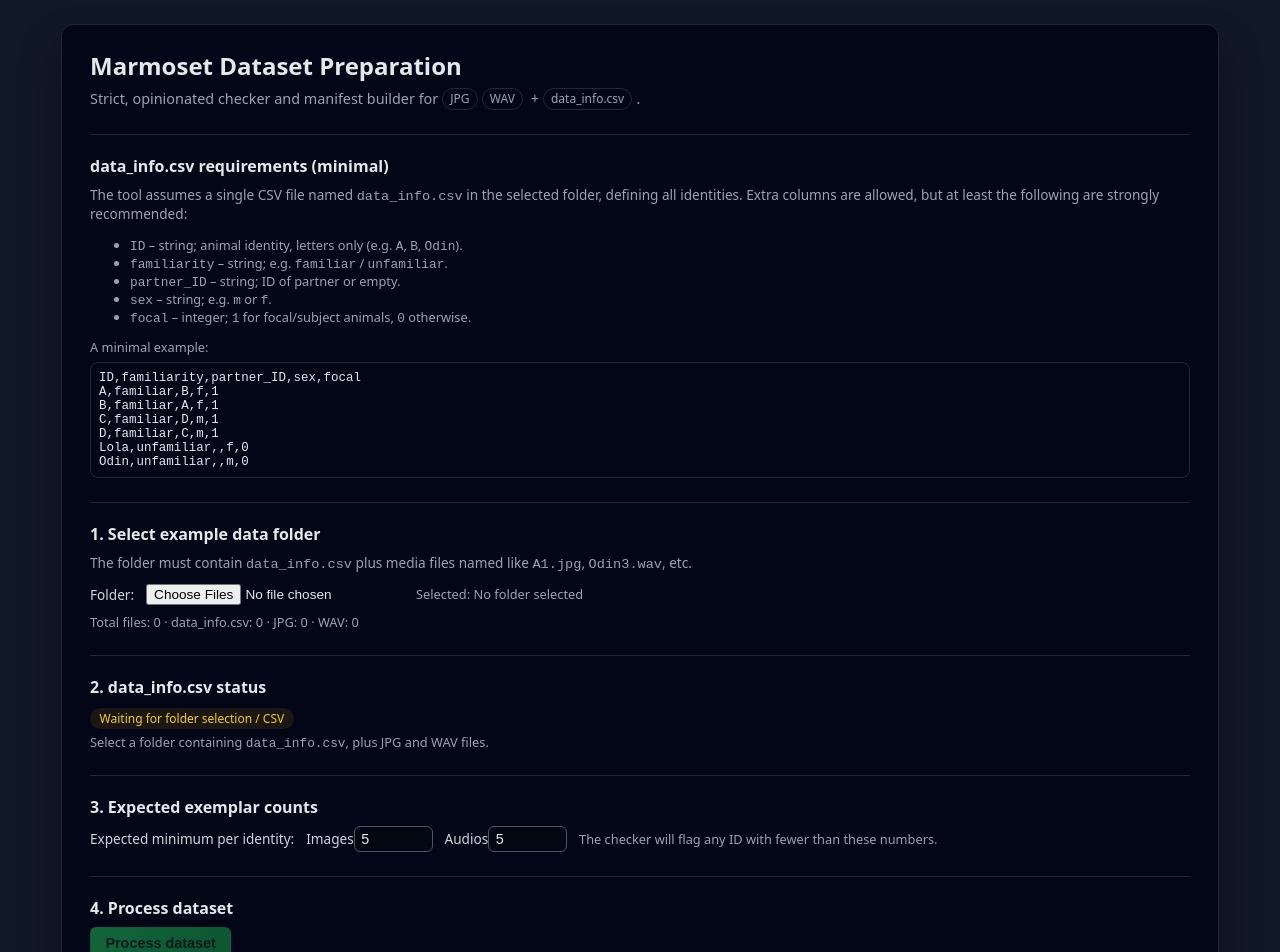
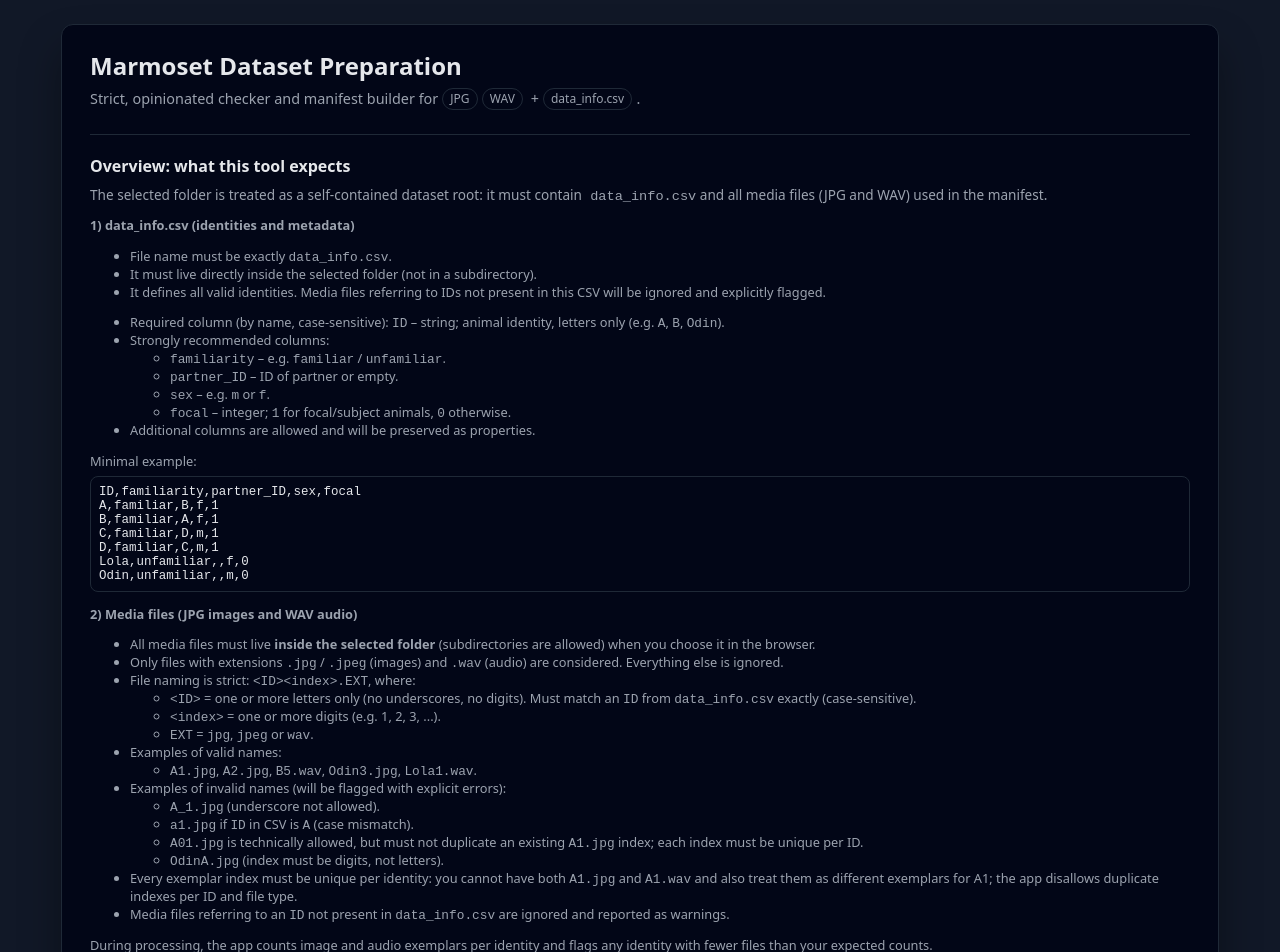
Before and after one commit to darizae/marmoset-dataset-preparation, a React (Vite) app: page / in a window 1280 px wide. Shown: the top 952 px of the page. Built offline with nearby package versions, Linux system fonts and the light colour scheme.

Commit message:
Add in-flow docu

```diff
--- a/src/App.tsx
+++ b/src/App.tsx
@@ -43,7 +43,7 @@ const App: React.FC = () => {
     const [fileErrors, setFileErrors] = useState<FileError[]>([]);
 
     const handleFolderChange = useCallback((files: FileList | null) => {
-        // Full reset of folder-dependent state
+        // Full reset of folder-dependent state when user picks a new folder
         setSelectedFiles([]);
         setFolderLabel('No folder selected');
         setCsvRows(null);
@@ -151,36 +151,57 @@ const App: React.FC = () => {
                     </p>
                 </header>
 
-                {/* NEW: minimal doc for data_info.csv */}
+                {/* Top-level documentation: CSV + media requirements */}
                 <section className="section">
-                    <div className="section-title">data_info.csv requirements (minimal)</div>
+                    <div className="section-title">Overview: what this tool expects</div>
                     <div className="section-subtitle">
-                        The tool assumes a single CSV file named <code>data_info.csv</code> in the selected
-                        folder, defining all identities. Extra columns are allowed, but at least the following
-                        are strongly recommended:
+                        The selected folder is treated as a self-contained dataset root: it must contain
+                        <code> data_info.csv</code> and all media files (JPG and WAV) used in the manifest.
+                    </div>
+
+                    <div className="small-text" style={{ marginTop: '0.4rem', fontWeight: 600 }}>
+                        1) data_info.csv (identities and metadata)
                     </div>
                     <ul className="small-text">
                         <li>
-                            <code>ID</code> – string; animal identity, letters only (e.g. <code>A</code>,{' '}
-                            <code>B</code>, <code>Odin</code>).
+                            File name must be exactly <code>data_info.csv</code>.
                         </li>
                         <li>
-                            <code>familiarity</code> – string; e.g. <code>familiar</code> / <code>unfamiliar</code>
-                            .
+                            It must live directly inside the selected folder (not in a subdirectory).
                         </li>
                         <li>
-                            <code>partner_ID</code> – string; ID of partner or empty.
+                            It defines all valid identities. Media files referring to IDs not present in this CSV
+                            will be ignored and explicitly flagged.
+                        </li>
+                    </ul>
+                    <ul className="small-text">
+                        <li>
+                            Required column (by name, case-sensitive): <code>ID</code> – string; animal identity,
+                            letters only (e.g. <code>A</code>, <code>B</code>, <code>Odin</code>).
                         </li>
                         <li>
-                            <code>sex</code> – string; e.g. <code>m</code> or <code>f</code>.
+                            Strongly recommended columns:
+                            <ul>
+                                <li>
+                                    <code>familiarity</code> – e.g. <code>familiar</code> / <code>unfamiliar</code>.
+                                </li>
+                                <li>
+                                    <code>partner_ID</code> – ID of partner or empty.
+                                </li>
+                                <li>
+                                    <code>sex</code> – e.g. <code>m</code> or <code>f</code>.
+                                </li>
+                                <li>
+                                    <code>focal</code> – integer; <code>1</code> for focal/subject animals,{' '}
+                                    <code>0</code> otherwise.
+                                </li>
+                            </ul>
                         </li>
-                        <li>
-                            <code>focal</code> – integer; <code>1</code> for focal/subject animals,{' '}
-                            <code>0</code> otherwise.
-                        </li>
+                        <li>Additional columns are allowed and will be preserved as properties.</li>
                     </ul>
+
                     <div className="small-text" style={{ marginTop: '0.35rem' }}>
-                        A minimal example:
+                        Minimal example:
                     </div>
                     <pre
                         style={{
@@ -201,13 +222,86 @@ D,familiar,C,m,1
 Lola,unfamiliar,,f,0
 Odin,unfamiliar,,m,0`}
           </pre>
+
+                    <div className="small-text" style={{ marginTop: '0.8rem', fontWeight: 600 }}>
+                        2) Media files (JPG images and WAV audio)
+                    </div>
+                    <ul className="small-text">
+                        <li>
+                            All media files must live <strong>inside the selected folder</strong> (subdirectories
+                            are allowed) when you choose it in the browser.
+                        </li>
+                        <li>
+                            Only files with extensions <code>.jpg</code> / <code>.jpeg</code> (images) and{' '}
+                            <code>.wav</code> (audio) are considered. Everything else is ignored.
+                        </li>
+                        <li>
+                            File naming is strict: <code>&lt;ID&gt;&lt;index&gt;.EXT</code>, where:
+                            <ul>
+                                <li>
+                                    <code>&lt;ID&gt;</code> = one or more letters only (no underscores, no digits).
+                                    Must match an <code>ID</code> from <code>data_info.csv</code> exactly (case-sensitive).
+                                </li>
+                                <li>
+                                    <code>&lt;index&gt;</code> = one or more digits (e.g. 1, 2, 3, ...).
+                                </li>
+                                <li>
+                                    <code>EXT</code> = <code>jpg</code>, <code>jpeg</code> or <code>wav</code>.
+                                </li>
+                            </ul>
+                        </li>
+                        <li>
+                            Examples of valid names:
+                            <ul>
+                                <li>
+                                    <code>A1.jpg</code>, <code>A2.jpg</code>, <code>B5.wav</code>,{' '}
+                                    <code>Odin3.jpg</code>, <code>Lola1.wav</code>.
+                                </li>
+                            </ul>
+                        </li>
+                        <li>
+                            Examples of invalid names (will be flagged with explicit errors):
+                            <ul>
+                                <li>
+                                    <code>A_1.jpg</code> (underscore not allowed).
+                                </li>
+                                <li>
+                                    <code>a1.jpg</code> if <code>ID</code> in CSV is <code>A</code> (case mismatch).
+                                </li>
+                                <li>
+                                    <code>A01.jpg</code> is technically allowed, but must not duplicate an existing{' '}
+                                    <code>A1.jpg</code> index; each index must be unique per ID.
+                                </li>
+                                <li>
+                                    <code>OdinA.jpg</code> (index must be digits, not letters).
+                                </li>
+                            </ul>
+                        </li>
+                        <li>
+                            Every exemplar index must be unique per identity: you cannot have both{' '}
+                            <code>A1.jpg</code> and <code>A1.wav</code> and also treat them as different exemplars
+                            for A1; the app disallows duplicate indexes per ID and file type.
+                        </li>
+                        <li>
+                            Media files referring to an <code>ID</code> not present in <code>data_info.csv</code>{' '}
+                            are ignored and reported as warnings.
+                        </li>
+                    </ul>
+
+                    <div className="small-text" style={{ marginTop: '0.4rem' }}>
+                        During processing, the app counts image and audio exemplars per identity and flags any
+                        identity with fewer files than your expected counts.
+                    </div>
                 </section>
 
+                {/* Folder selection */}
                 <section className="section">
                     <div className="section-title">1. Select example data folder</div>
                     <div className="section-subtitle">
-                        The folder must contain <code>data_info.csv</code> plus media files named like{' '}
-                        <code>A1.jpg</code>, <code>Odin3.wav</code>, etc.
+                        Choose the folder that contains <code>data_info.csv</code> and all{' '}
+                        <code>.jpg/.jpeg</code> and <code>.wav</code> files. The tool will inspect <strong>all</strong>{' '}
+                        files inside that folder (including subdirectories) and strictly enforce the naming
+                        rules described above.
                     </div>
                     <FolderSelector onFolderChange={handleFolderChange} folderLabel={folderLabel} />
                     <div className="small-text" style={{ marginTop: '0.5rem' }}>
@@ -216,11 +310,13 @@ Odin,unfamiliar,,m,0`}
                     </div>
                 </section>
 
+                {/* CSV status */}
                 <section className="section">
                     <div className="section-title">2. data_info.csv status</div>
                     <DataInfoWarning csvOk={csvOk} csvError={csvError} />
                 </section>
 
+                {/* Expected counts */}
                 <section className="section">
                     <div className="section-title">3. Expected exemplar counts</div>
                     <SettingsPanel
@@ -231,6 +327,7 @@ Odin,unfamiliar,,m,0`}
                     />
                 </section>
 
+                {/* Processing */}
                 <section className="section">
                     <div className="section-title">4. Process dataset</div>
                     <ProcessPanel
@@ -242,14 +339,17 @@ Odin,unfamiliar,,m,0`}
                     <ErrorList warnings={generalWarnings} fileErrors={fileErrors} />
                 </section>
 
+                {/* Summary table */}
                 <section className="section">
                     <div className="section-title">5. Summary table (per identity)</div>
                     <div className="section-subtitle">
-                        Shows counts per ID based on <code>data_info.csv</code> and media naming conventions.
+                        Shows counts per ID based on <code>data_info.csv</code> and the strict media naming
+                        conventions.
                     </div>
                     <SummaryTable manifest={manifest} />
                 </section>
 
+                {/* Export */}
                 <section className="section">
                     <div className="section-title">6. Export manifest</div>
                     <div className="section-subtitle">
```
